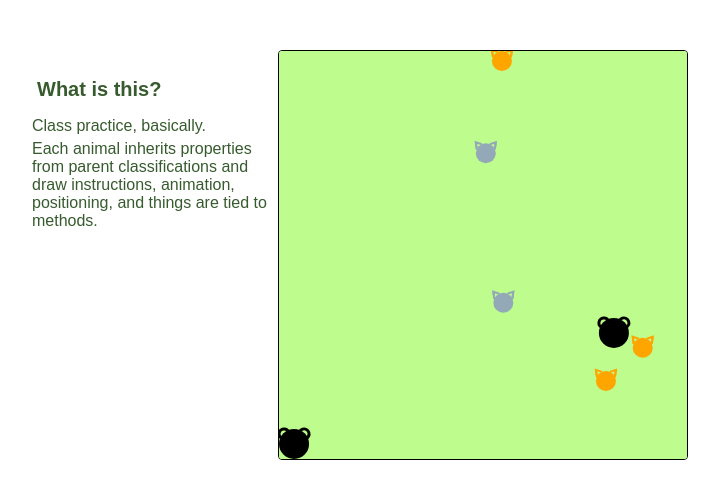
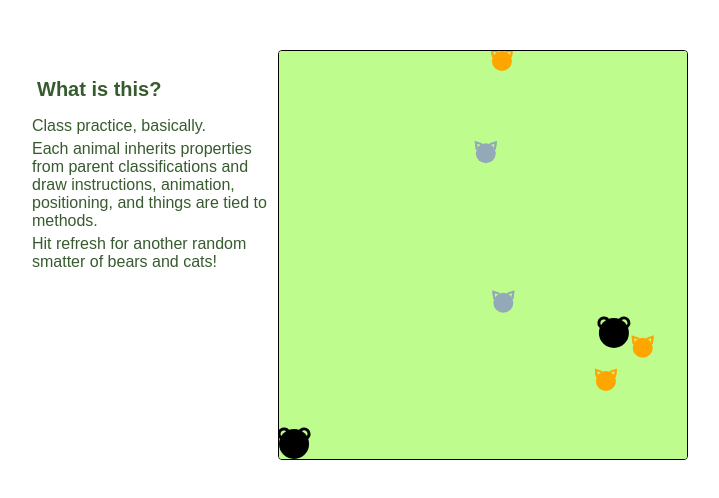
Before and after one commit to KrisGoorhuis/dot-zoo, a website: page public/index.html in a window 1280 px wide. Shown: the whole page, without its empty margins (157-876 px from the left). Drawn offline with nearby package versions, Linux system fonts and the light colour scheme.

Commit message:
Edited description.

```diff
--- a/public/index.html
+++ b/public/index.html
@@ -21,6 +21,7 @@
       <h2>What is this?</h2>
       <p>Class practice, basically.</p>
       <p>Each animal inherits properties from parent classifications and draw instructions, animation, positioning, and things are tied to methods.</p>
+      <p>Hit refresh for another random smatter of bears and cats!</p>
    </div>
 
    <canvas id="myCanvas"></canvas>
```
